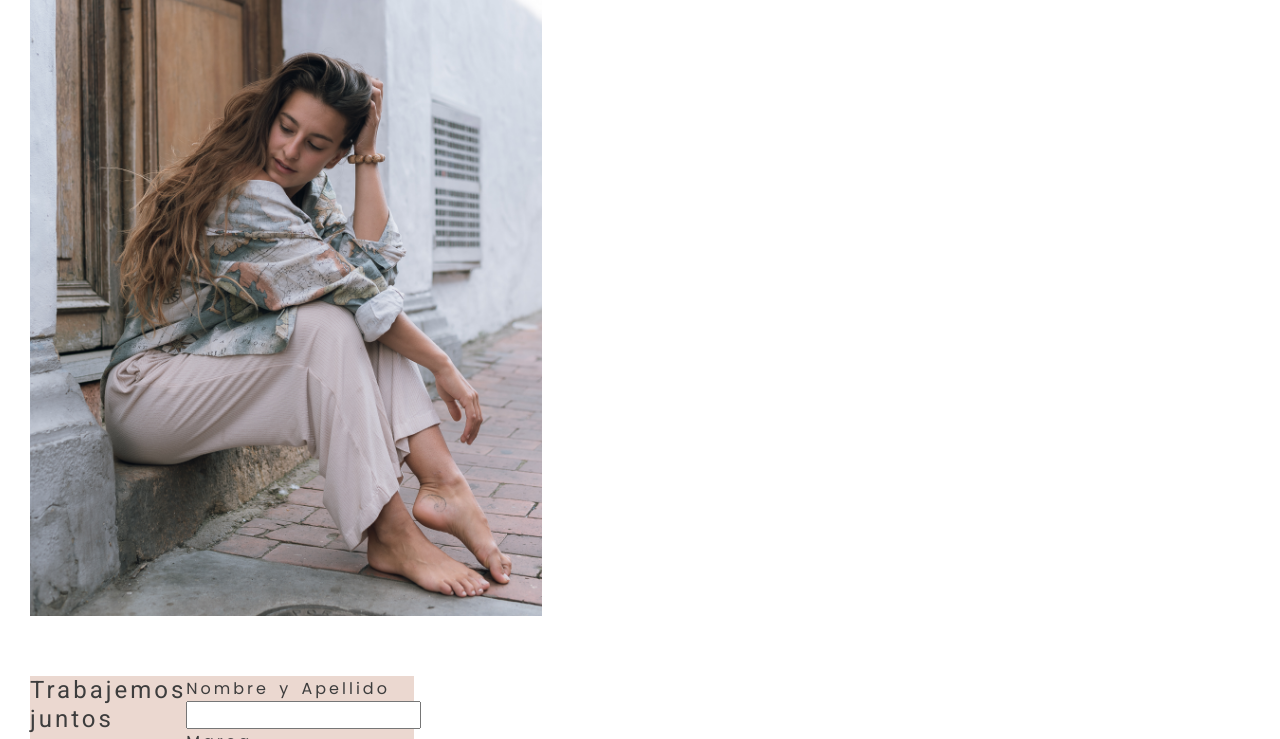
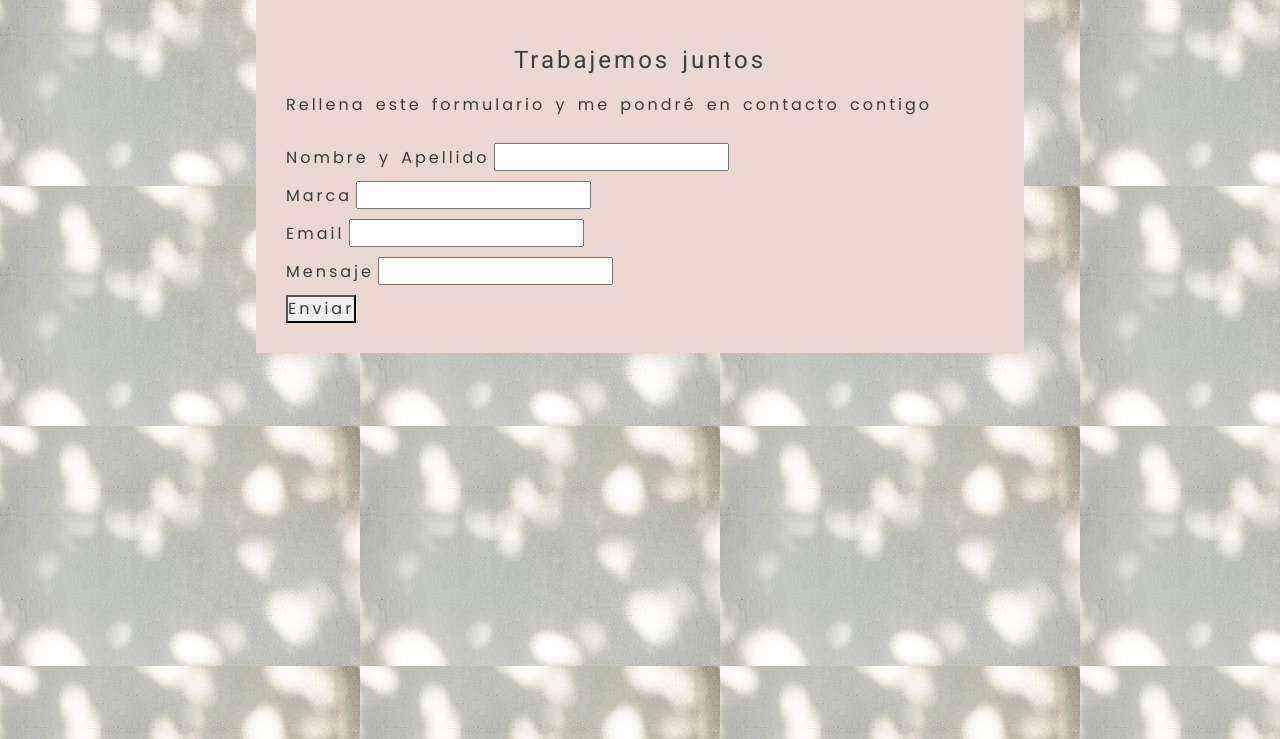
Before and after one commit to RocioPivano/ANA-GLES-portfolio-modelo, a website: page contacto.html in a window 1280 px wide. Shown: the part 210-949 px from the top of the page. Drawn offline with nearby package versions, Linux system fonts and the light colour scheme.

Commit message:
contacto-terminada

```diff
--- a/contacto.html
+++ b/contacto.html
@@ -46,15 +46,12 @@
           </nav>
         </nav>
     </header>
-    <main>
-            <section class="contacto__container" data-aos="fade-up" data-aos-duration="3000"  >
-                <img class="contacto__img" src="./multimedia/contacto.jpg" alt="mujermodelando">
-            </section>
-
-            <section class= "contacto__section__form">
+    <main class="contacto__main">
+        <section class= "contacto__container__padre">
+          <div class="contacto__container__hijo">
                 <div>
                     <h4 class="texto__resaltado">Trabajemos juntos</h4>
-                    <p class="texto__comun"> Rellena este formulario y me pondré en contacto con vos
+                    <p class="texto__comun"> Rellena este formulario y me pondré en contacto contigo
                     </p>
                 </div>
                 <form>
@@ -72,18 +69,20 @@
                     </div>
                     <div>
                         <label class="texto__comun" for="Mensaje">Mensaje</label>
-                        <input type="text" id="Mensaje" name="mensaje">
+                        <input type="textarea" id="Mensaje" name="mensaje">
                    </div>
-                        <button class="texto__comun">Enviar</button>
+                   <div></div>
+                       <button class="texto__comun">Enviar</button>
+                   </div>
                 </form>
-            </section>
-
-        </article>
-    <footer>
+          </div>
+        </section>
+      </main>
+      <footer>
             <h5>© 2022 Ana Gles - Modelo</h5>
              <a href="https://www.instagram.com/anush.itta/" target="_blank">
             <img class="footer__logoinstagram" src="./multimedia/instagramlogo.png" alt="logoinstagram"></a>
-    </footer>
+      </footer>
     <script src="https://unpkg.com/aos@next/dist/aos.js"></script>
     <script>
       AOS.init()
--- a/scss/_contacto.scss
+++ b/scss/_contacto.scss
@@ -4,21 +4,31 @@
 .texto__resaltado{
     @extend %textoResaltado,
 }
-.contacto__container{
+.contacto__main{
+    background-image:url(../multimedia/fondo-contacto.jpg);
+    background-size:auto;
+    margin-bottom: 0px;
+    height: 100vh;
+}
+
+.contacto__container__padre{
     display: flex;
-    align-items: center;
-    .contacto__img{
-    width: 40%;
-    margin: 30px;
+    flex-direction:row;
+    justify-content: center;
+    .contacto__container__hijo{
+    background-color: #EBD8D0;
+    width: 60%;
+    padding: 30px;
+    margin-top: 50px;
+        div{
+        padding-top: 10px;
+            h4{
+            text-align: center;
+            padding: 10px;
+
+            }
+
+
+    }
     }
 }
-
-.contacto__section__form{
-    display: flex;
-    background-color: #EBD8D0;
-    width: 30%;
-    margin: 30px;
-    height: 300px;
-
-
-}
```
Also changed, not shown: css/main.css, multimedia/fondo-contacto.jpg (added).
